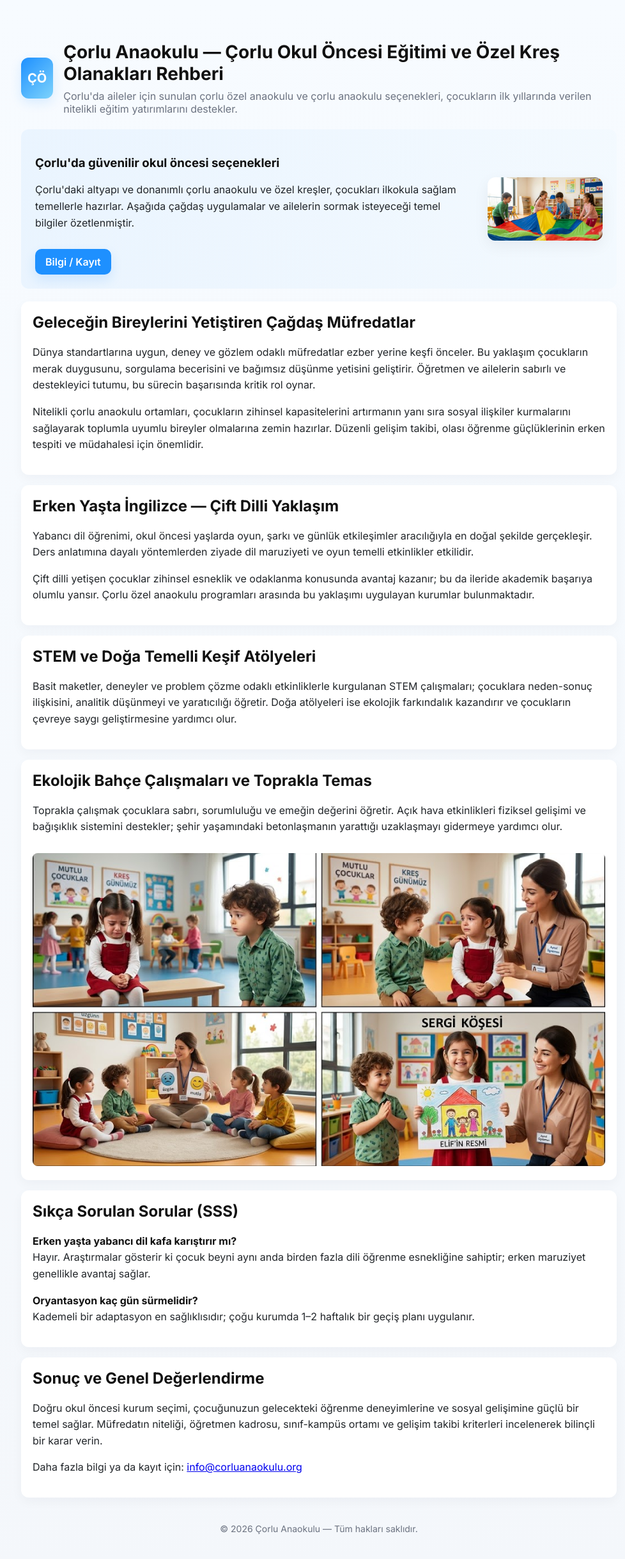
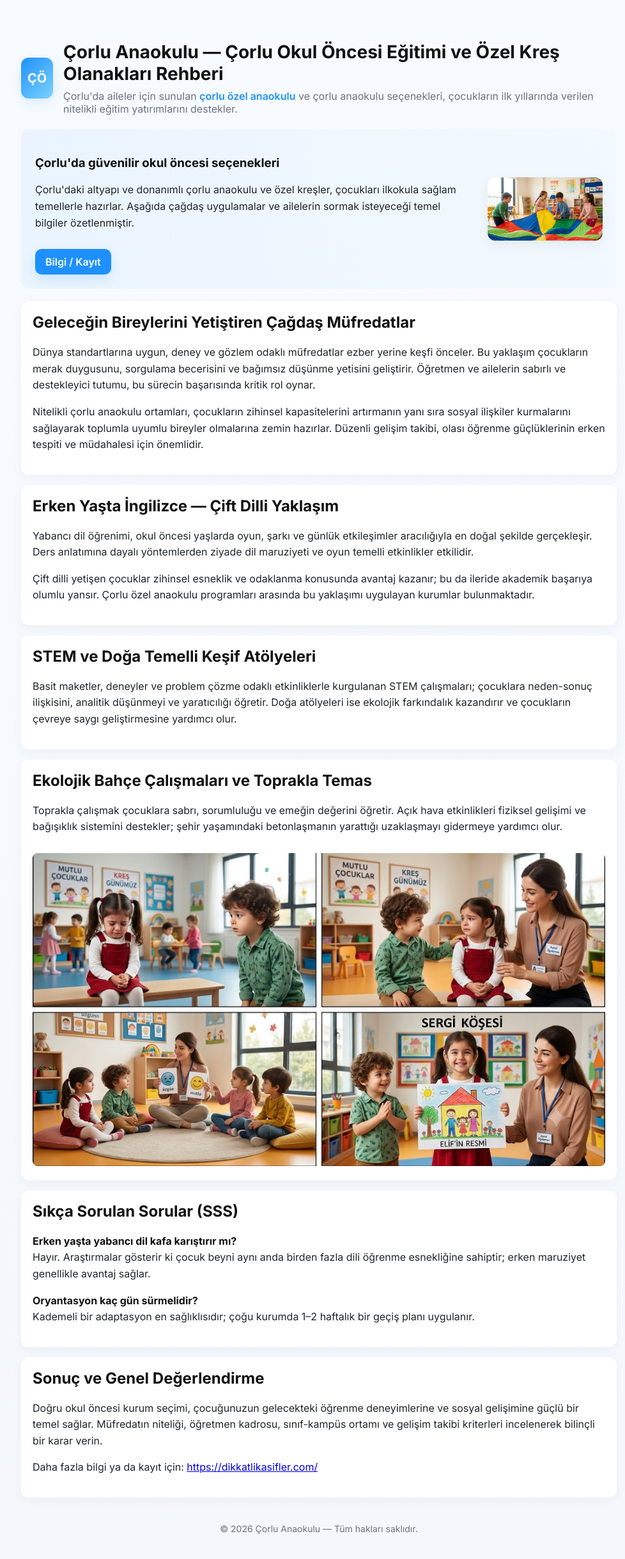
Before and after one commit to corluanaokulu/corluanaokulu.github.io, a plain HTML site: page index.html in a window 1280 px wide. Shown: the whole page at 64% size, without its empty margins (141-1119 px from the left). Drawn offline with Linux system fonts and the light colour scheme.

Commit message:
Update index.html

```diff
--- a/index.html
+++ b/index.html
@@ -37,7 +37,7 @@
       <div class="logo">ÇÖ</div>
       <div>
         <h1>Çorlu Anaokulu — Çorlu Okul Öncesi Eğitimi ve Özel Kreş Olanakları Rehberi</h1>
-        <div class="lead">Çorlu'da aileler için sunulan çorlu özel anaokulu ve çorlu anaokulu seçenekleri, çocukların ilk yıllarında verilen nitelikli eğitim yatırımlarını destekler.</div>
+        <div class="lead">Çorlu'da aileler için sunulan <a href="https://dikkatlikasifler.com/" style="color: var(--accent); text-decoration: none; font-weight: 600;">çorlu özel anaokulu</a> ve çorlu anaokulu seçenekleri, çocukların ilk yıllarında verilen nitelikli eğitim yatırımlarını destekler.</div>
       </div>
     </header>
 
@@ -85,7 +85,7 @@
       <section class="card">
         <h2>Sonuç ve Genel Değerlendirme</h2>
         <p>Doğru okul öncesi kurum seçimi, çocuğunuzun gelecekteki öğrenme deneyimlerine ve sosyal gelişimine güçlü bir temel sağlar. Müfredatın niteliği, öğretmen kadrosu, sınıf-kampüs ortamı ve gelişim takibi kriterleri incelenerek bilinçli bir karar verin.</p>
-        <p id="iletisim" style="margin-top:8px">Daha fazla bilgi ya da kayıt için: <a href="mailto:info@corluanaokulu.org">info@corluanaokulu.org</a></p>
+        <p id="iletisim" style="margin-top:8px">Daha fazla bilgi ya da kayıt için: <a href="https://dikkatlikasifler.com/" target="_blank">https://dikkatlikasifler.com/</a></p>
       </section>
 
     </main>
```
